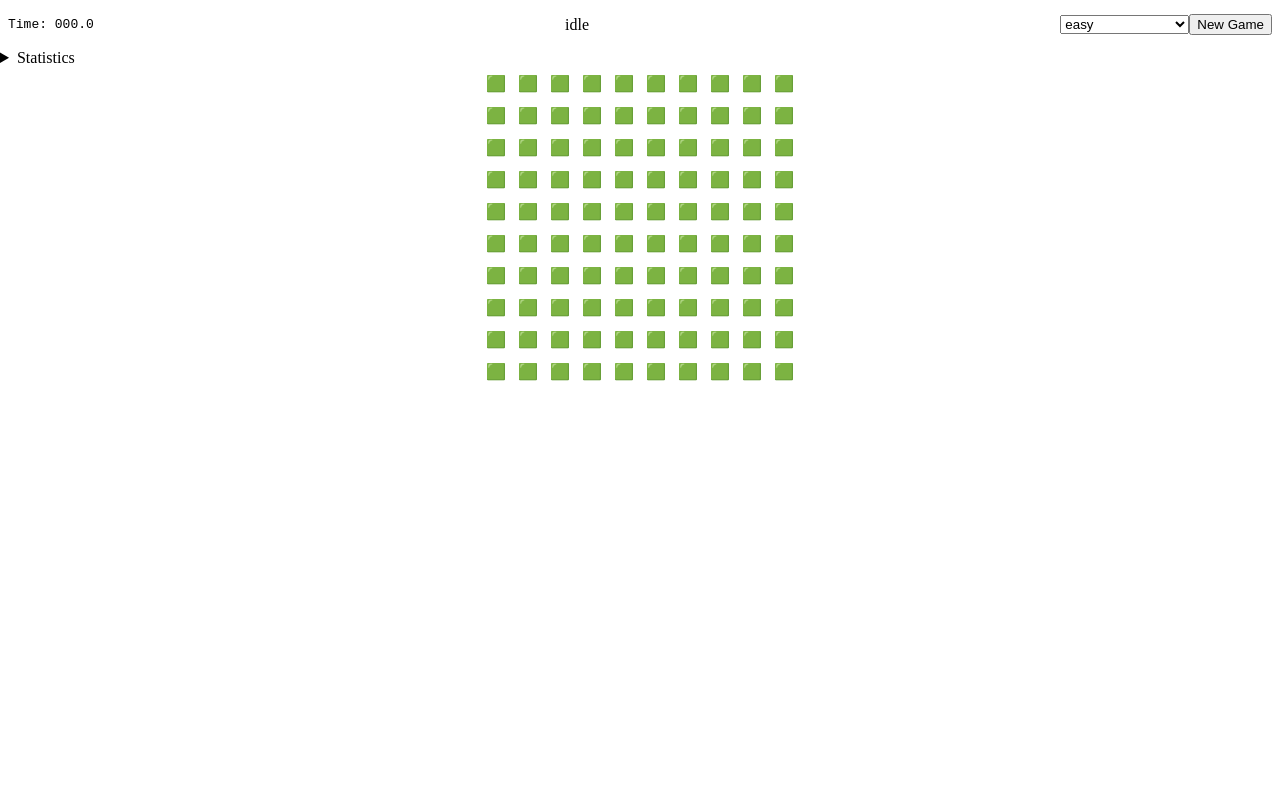
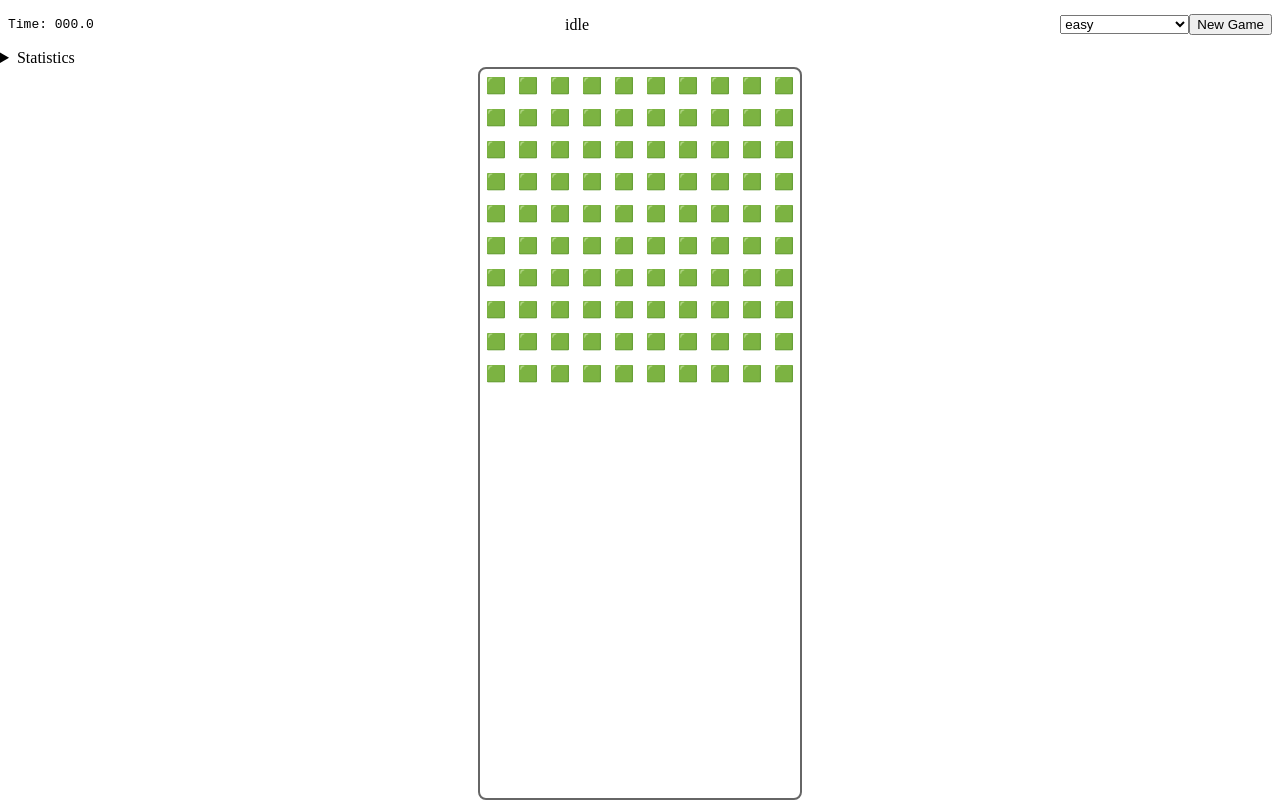
Before and after one commit to EnixCoda/MineSweeper, a React (Vite) app: page / in a window 1280 px wide. Built offline with nearby package versions, Linux system fonts and the light colour scheme.

Commit message:
fix: make whole area visible in small viewport

```diff
--- a/src/index.scss
+++ b/src/index.scss
@@ -20,12 +20,13 @@ body {
   .cells-view {
     flex: 1;
     overflow: auto;
-    display: flex;
-    flex-direction: row;
-    justify-content: center;
+    display: grid;
 
     .cells-container {
       display: grid;
+      justify-self: center;
+      border: 2px solid #666;
+      border-radius: 8px;
     }
 
     .cell {
```
